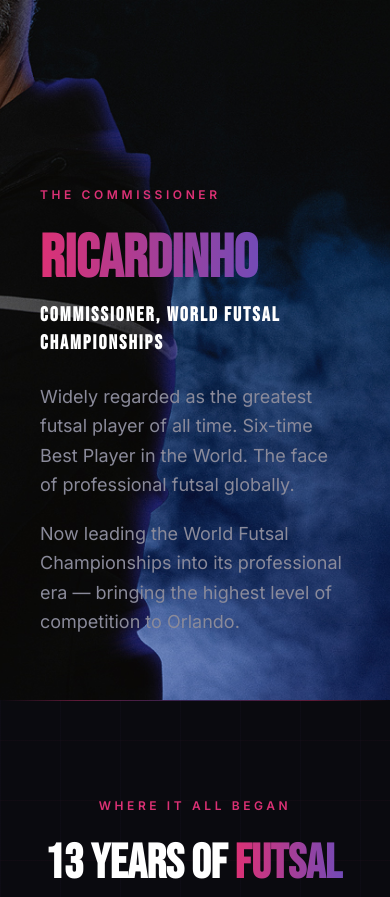
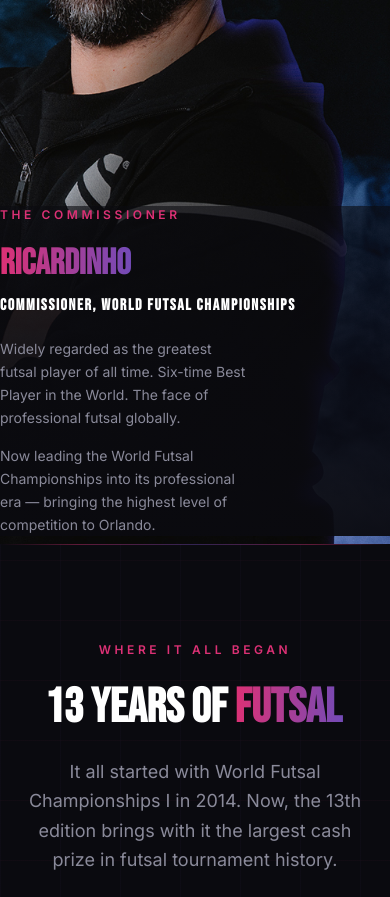
Before and after one commit to AQuincoses/wfc-pro-site, a React (Vite) app: page / in a window 390 px wide. Shown: the part 4480-5377 px from the top of the page. Built offline with nearby package versions, Linux system fonts and the light colour scheme.

Commit message:
mobile adjustments

```diff
--- a/src/sections/Commissioner.jsx
+++ b/src/sections/Commissioner.jsx
@@ -9,26 +9,30 @@
         minHeight: '100vh',
         backgroundImage: "url('/ricardinho-hero.jpg')",
         backgroundSize: 'cover',
-        backgroundPosition: 'center',
+        backgroundPosition: '35% top',
         backgroundRepeat: 'no-repeat',
       }}
     >
       <div className="flex flex-col lg:flex-row w-full" style={{ minHeight: '100vh' }}>
-        {/* Image space — left side */}
-        <div className="w-full lg:w-[55%] flex-shrink-0" style={{ minHeight: '50vh' }} />
+        {/* Image space — left side (taller on mobile to show more of the photo) */}
+        <div className="w-full lg:w-[55%] flex-shrink-0 min-h-[60vh] lg:min-h-0" />
 
         {/* Text — right side */}
         <div
-          className="relative w-full lg:w-[45%] flex flex-col justify-center"
-          style={{ padding: '64px 48px 64px 40px' }}
+          className="relative w-full lg:w-[45%] flex flex-col justify-center px-8 py-10 sm:px-10 lg:px-10 lg:py-16 xl:px-12 xl:py-16"
         >
+          {/* Mobile dark overlay for text readability */}
+          <div className="absolute inset-0 bg-gradient-to-t from-[rgba(10,10,15,0.95)] via-[rgba(10,10,15,0.85)] to-[rgba(10,10,15,0.6)] lg:hidden" />
+          <div className="absolute inset-0 bg-[var(--bg-dark)] hidden lg:block" style={{ opacity: 0 }} />
+
+          <div className="relative z-10 lg:pr-12" style={{ padding: '0' }}>
             <motion.p
               initial={{ opacity: 0, y: 20 }}
               whileInView={{ opacity: 1, y: 0 }}
               transition={{ duration: 0.6 }}
               viewport={{ once: true }}
               className="section-eyebrow"
-            style={{ marginBottom: '25px', textAlign: 'left' }}
+              style={{ marginBottom: '20px', textAlign: 'left' }}
             >
               The Commissioner
             </motion.p>
@@ -38,8 +42,8 @@
               whileInView={{ opacity: 1, y: 0 }}
               transition={{ duration: 0.6 }}
               viewport={{ once: true }}
-            className="text-6xl sm:text-7xl md:text-8xl lg:text-9xl font-bold"
-            style={{ fontFamily: 'var(--font-display)', marginBottom: '12px', textAlign: 'left' }}
+              className="text-4xl sm:text-6xl md:text-7xl lg:text-8xl xl:text-9xl font-bold"
+              style={{ fontFamily: 'var(--font-display)', marginBottom: '10px', textAlign: 'left' }}
             >
               <span className="gradient-text">RICARDINHO</span>
             </motion.h2>
@@ -52,22 +56,23 @@
               style={{ textAlign: 'left' }}
             >
               <p
-              className="text-xl sm:text-2xl font-bold uppercase tracking-wider text-[var(--text-primary)]"
-              style={{ fontFamily: 'var(--font-display)', letterSpacing: '0.1em', marginBottom: '25px' }}
+                className="text-base sm:text-xl lg:text-2xl font-bold uppercase tracking-wider text-[var(--text-primary)]"
+                style={{ fontFamily: 'var(--font-display)', letterSpacing: '0.1em', marginBottom: '20px' }}
               >
                 Commissioner, World Futsal Championships
               </p>
-            <div style={{ maxWidth: '500px' }}>
-              <p className="text-lg sm:text-xl leading-relaxed text-[var(--text-secondary)]" style={{ marginBottom: '20px' }}>
+              <div className="max-w-[250px] sm:max-w-[340px] lg:max-w-[500px]">
+                <p className="text-sm sm:text-base lg:text-xl leading-relaxed text-[var(--text-secondary)]" style={{ marginBottom: '16px' }}>
                   Widely regarded as the greatest futsal player of all time. Six-time Best Player in the World. The face of professional futsal globally.
                 </p>
-              <p className="text-lg sm:text-xl leading-relaxed text-[var(--text-secondary)]">
+                <p className="text-sm sm:text-base lg:text-xl leading-relaxed text-[var(--text-secondary)]">
                   Now leading the World Futsal Championships into its professional era — bringing the highest level of competition to Orlando.
                 </p>
               </div>
             </motion.div>
           </div>
         </div>
+      </div>
     </section>
   )
 }
```
Lines whose indentation alone changed are shown as unchanged.
